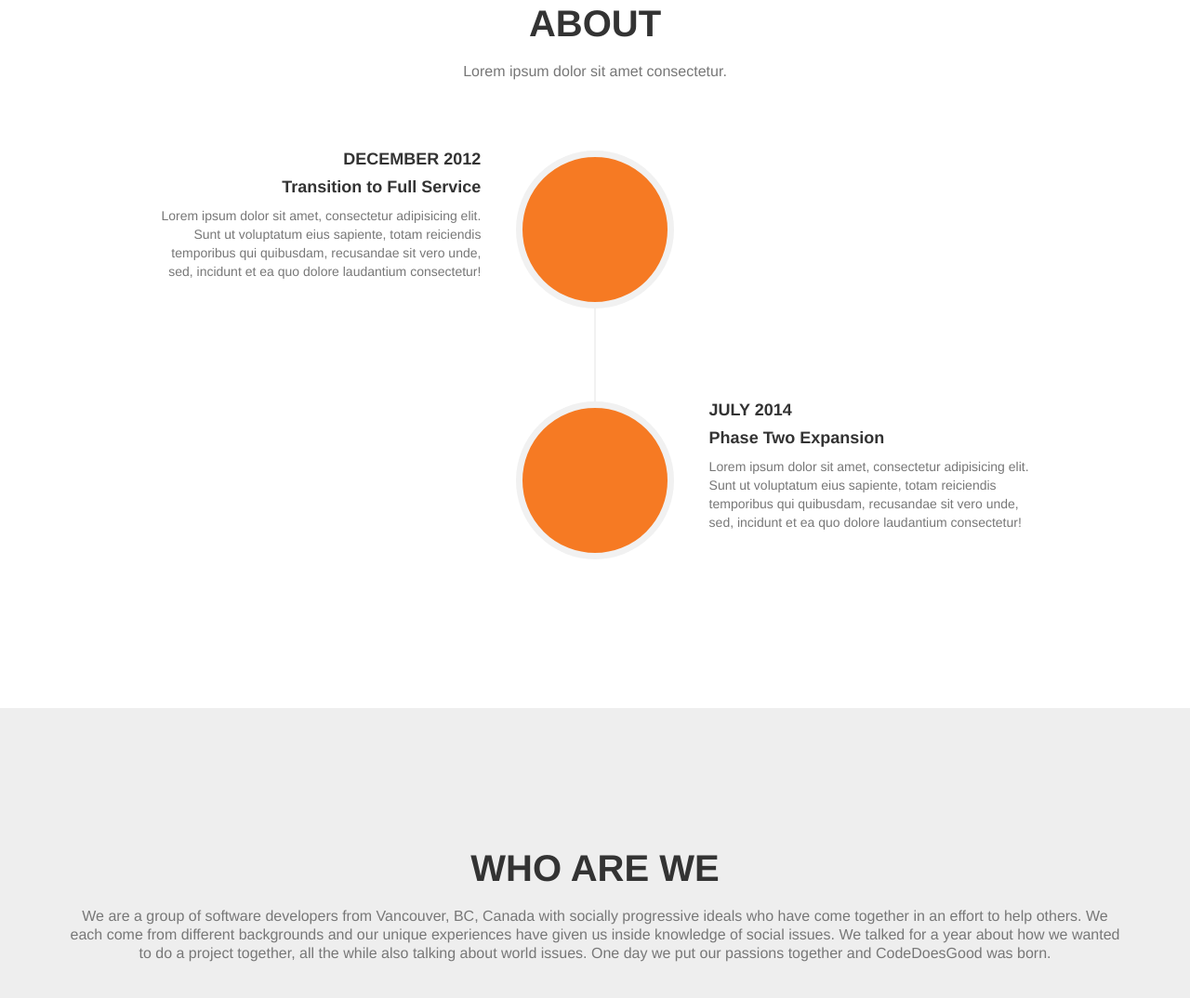
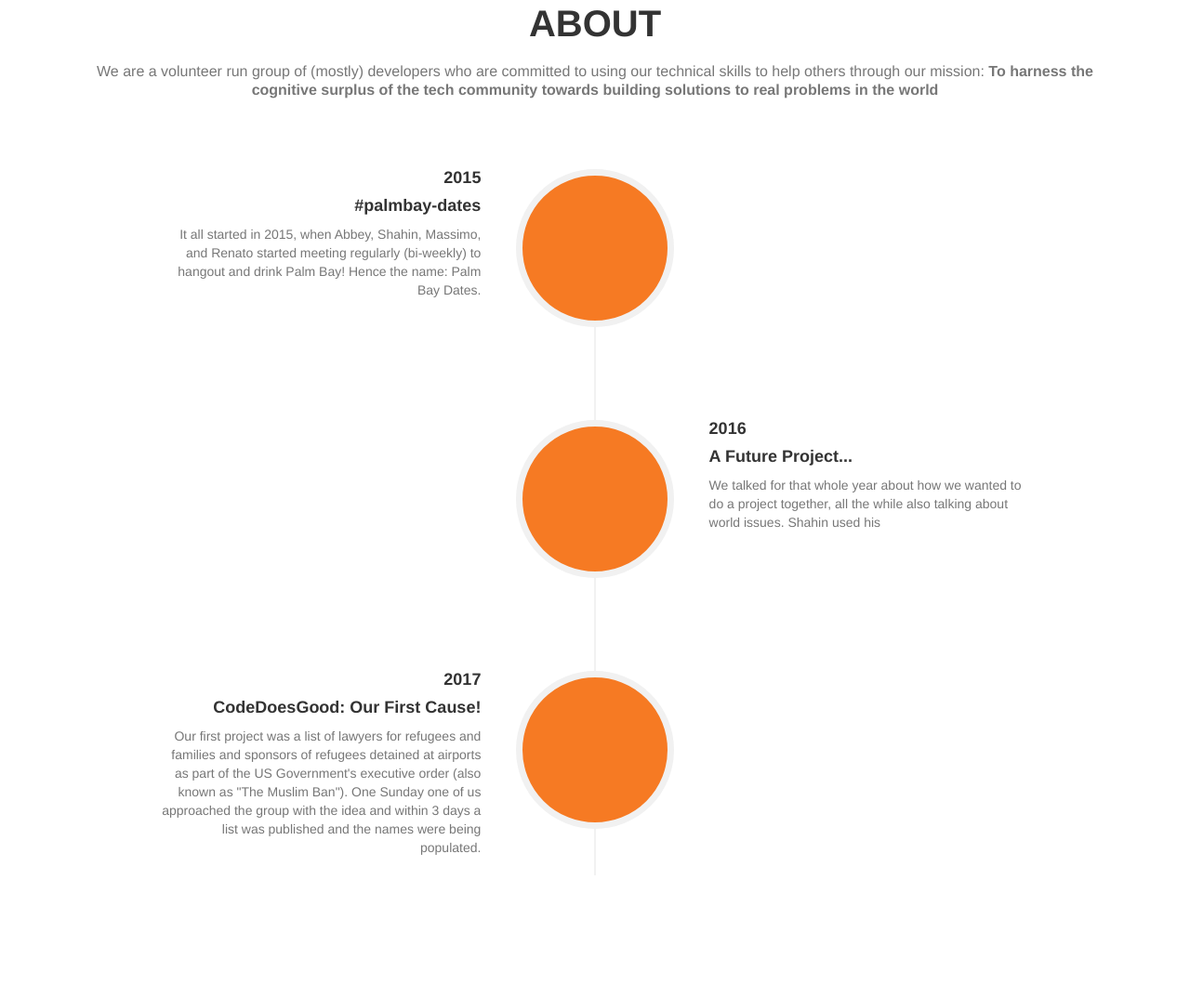
Before and after one commit to CodeDoesGood/business, a plain HTML site: page docs/index.html in a window 1280 px wide. Shown: the part 1716-2790 px from the top of the page at 93% size. Drawn offline with Linux system fonts and the light colour scheme.

Commit message:
Add more content to About, and reorganize Team section

```diff
--- a/docs/index.html
+++ b/docs/index.html
@@ -118,7 +118,7 @@
             <div class="row">
                 <div class="col-lg-12 text-center">
                     <h2 class="section-heading">About</h2>
-                    <h3 class="section-subheading text-muted">Lorem ipsum dolor sit amet consectetur.</h3>
+                    <h3 class="section-subheading text-muted">We are a volunteer run group of (mostly) developers who are committed to using our technical skills to help others through our mission: <strong>To harness the cognitive surplus of the tech community towards building solutions to real problems in the world</strong></h3>
                 </div>
             </div>
             <div class="row">
@@ -130,11 +130,11 @@
                             </div>
                             <div class="timeline-panel">
                                 <div class="timeline-heading">
-                                    <h4>December 2012</h4>
-                                    <h4 class="subheading">Transition to Full Service</h4>
+                                    <h4>2015</h4>
+                                    <h4 class="subheading">#palmbay-dates</h4>
                                 </div>
                                 <div class="timeline-body">
-                                    <p class="text-muted">Lorem ipsum dolor sit amet, consectetur adipisicing elit. Sunt ut voluptatum eius sapiente, totam reiciendis temporibus qui quibusdam, recusandae sit vero unde, sed, incidunt et ea quo dolore laudantium consectetur!</p>
+                                    <p class="text-muted">It all started in 2015, when Abbey, Shahin, Massimo, and Renato started meeting regularly (bi-weekly) to hangout and drink Palm Bay! Hence the name: Palm Bay Dates.</p>
                                 </div>
                             </div>
                         </li>
@@ -144,11 +144,25 @@
                             </div>
                             <div class="timeline-panel">
                                 <div class="timeline-heading">
-                                    <h4>July 2014</h4>
-                                    <h4 class="subheading">Phase Two Expansion</h4>
+                                    <h4>2016</h4>
+                                    <h4 class="subheading">A Future Project...</h4>
                                 </div>
                                 <div class="timeline-body">
-                                    <p class="text-muted">Lorem ipsum dolor sit amet, consectetur adipisicing elit. Sunt ut voluptatum eius sapiente, totam reiciendis temporibus qui quibusdam, recusandae sit vero unde, sed, incidunt et ea quo dolore laudantium consectetur!</p>
+                                    <p class="text-muted">We talked for that whole year about how we wanted to do a project together, all the while also talking about world issues. Shahin used his </p>
+                                </div>
+                            </div>
+                        </li>
+                        <li>
+                            <div class="timeline-image">
+                                <!-- <img class="img-circle img-responsive" src="img/about/4.jpg" alt=""> -->
+                            </div>
+                            <div class="timeline-panel">
+                                <div class="timeline-heading">
+                                    <h4>2017</h4>
+                                    <h4 class="subheading">CodeDoesGood: Our First Cause!</h4>
+                                </div>
+                                <div class="timeline-body">
+                                    <p class="text-muted">Our first project was a list of lawyers for refugees and families and sponsors of refugees detained at airports as part of the US Government's executive order (also known as "The Muslim Ban"). One Sunday one of us approached the group with the idea and within 3 days a list was published and the names were being populated.</p>
                                 </div>
                             </div>
                         </li>
@@ -163,8 +177,8 @@
         <div class="container">
             <div class="row">
                 <div class="col-lg-12 text-center">
-                    <h2 class="section-heading">Who Are We</h2>
-                    <h3 class="section-subheading text-muted">We are a group of software developers from Vancouver, BC, Canada with socially progressive ideals who have come together in an effort to help others. We each come from different backgrounds and our unique experiences have given us inside knowledge of social issues. We talked for a year about how we wanted to do a project together, all the while also talking about world issues. One day we put our passions together and CodeDoesGood was born.</h3>
+                    <h2 class="section-heading">Team</h2>
+                    <h3 class="section-subheading text-muted"></h3>
                 </div>
             </div>
             <div class="row">
@@ -319,7 +333,7 @@
                                 <p></p>
                                 <p>Lawyers are listed together with nearby airports and their contact details. Updates to this list are welcomed and should be forwarded to staff. We are aware of recent court decisions altering the application of this ban, but will maintain this list until events prove it is no longer needed.</p>
                                 <ul class="list-inline">
-                                    <li>Launch date: Jan 2017</li>
+                                    <li>Launch date: Feb 2017</li>
                                     <li><a href="https://codedoesgood.github.io/refugee-lawyers/" target="_blank">codedoesgood.github.io/refugee-lawyers</a></li>
                                 </ul>
                             </div>
```
